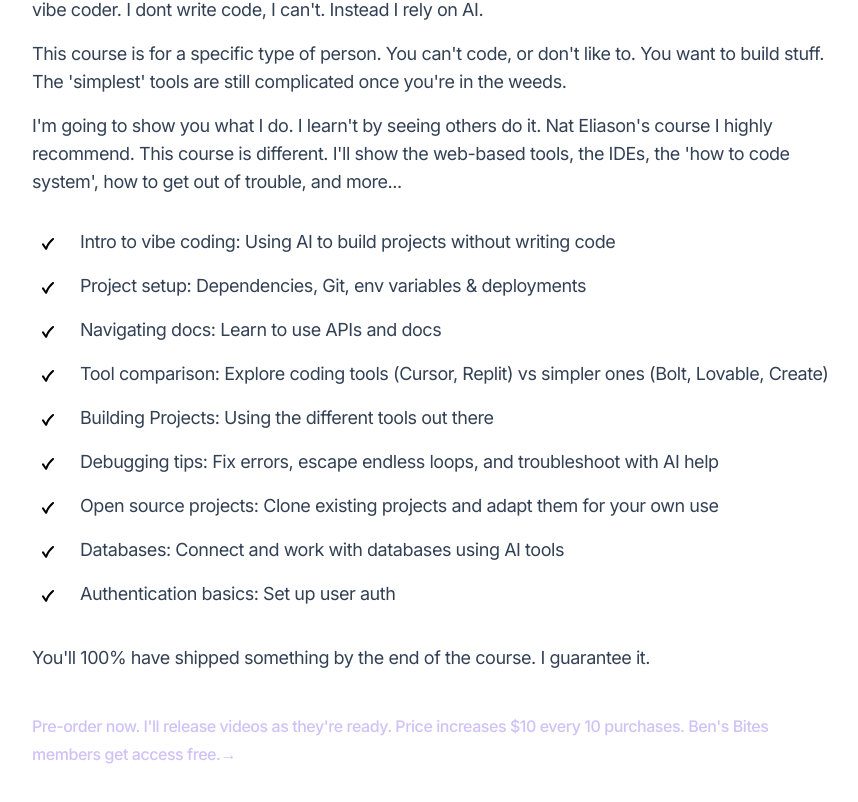
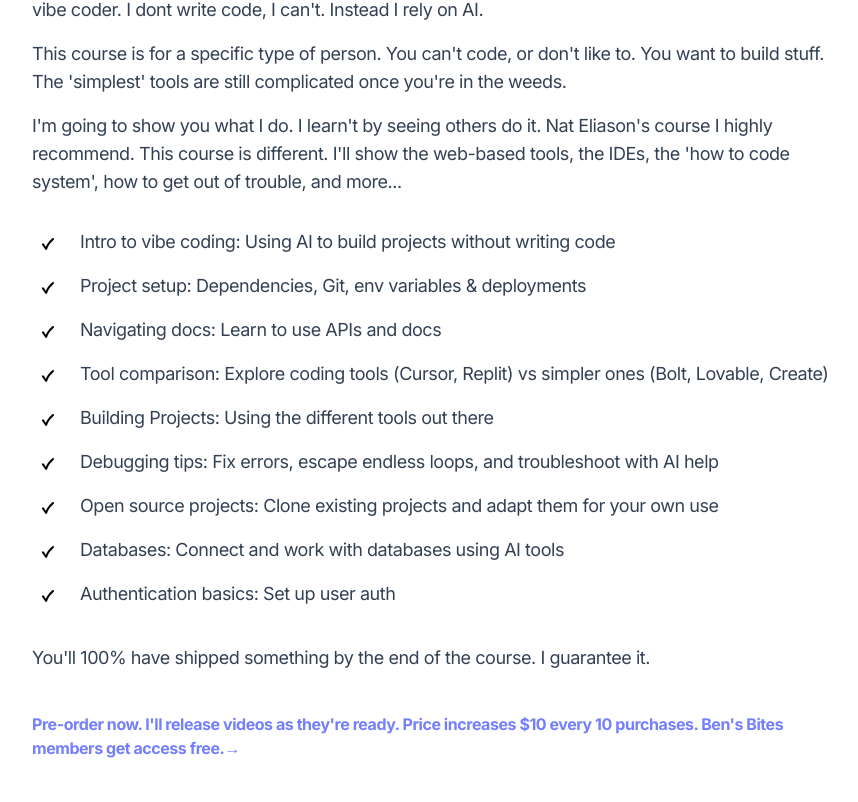
Before and after one commit to bentossell/bens-vibes, a Next.js app in the folder primer-ts/: page / in a window 1280 px wide. Shown: the part 1124-1926 px from the top of the page, without its empty margins (208-1066 px from the left). Built offline with nearby package versions, Linux system fonts and the light colour scheme; a web font is replaced by a local one.

Commit message:
fix: update Introduction checkout link to match Hero functionality

```diff
--- a/primer-ts/src/components/Introduction.tsx
+++ b/primer-ts/src/components/Introduction.tsx
@@ -1,7 +1,10 @@
+'use client'
+
 import Link from 'next/link'
 
 import { CheckIcon } from '@/components/CheckIcon'
 import { Container } from '@/components/Container'
+import { createCheckoutSession } from '@/lib/checkout'
 
 export function Introduction() {
   return (
@@ -48,8 +51,12 @@ export function Introduction() {
         </p>
         <p className="mt-10">
           <Link
-            href="/api/create-checkout"
-            className="text-base font-medium text-[#cfc2f7] hover:text-[#cfc2f7]/80"
+            href="#"
+            onClick={(e) => {
+              e.preventDefault();
+              createCheckoutSession();
+            }}
+            className="text-base font-bold text-[#737ffc] hover:text-[#737ffc]/80 text-left block"
           >
             Pre-order now. I'll release videos as they're ready. Price increases $10 every 10 purchases. Ben's Bites members get access free.
             <span aria-hidden="true">&rarr;</span>
```
